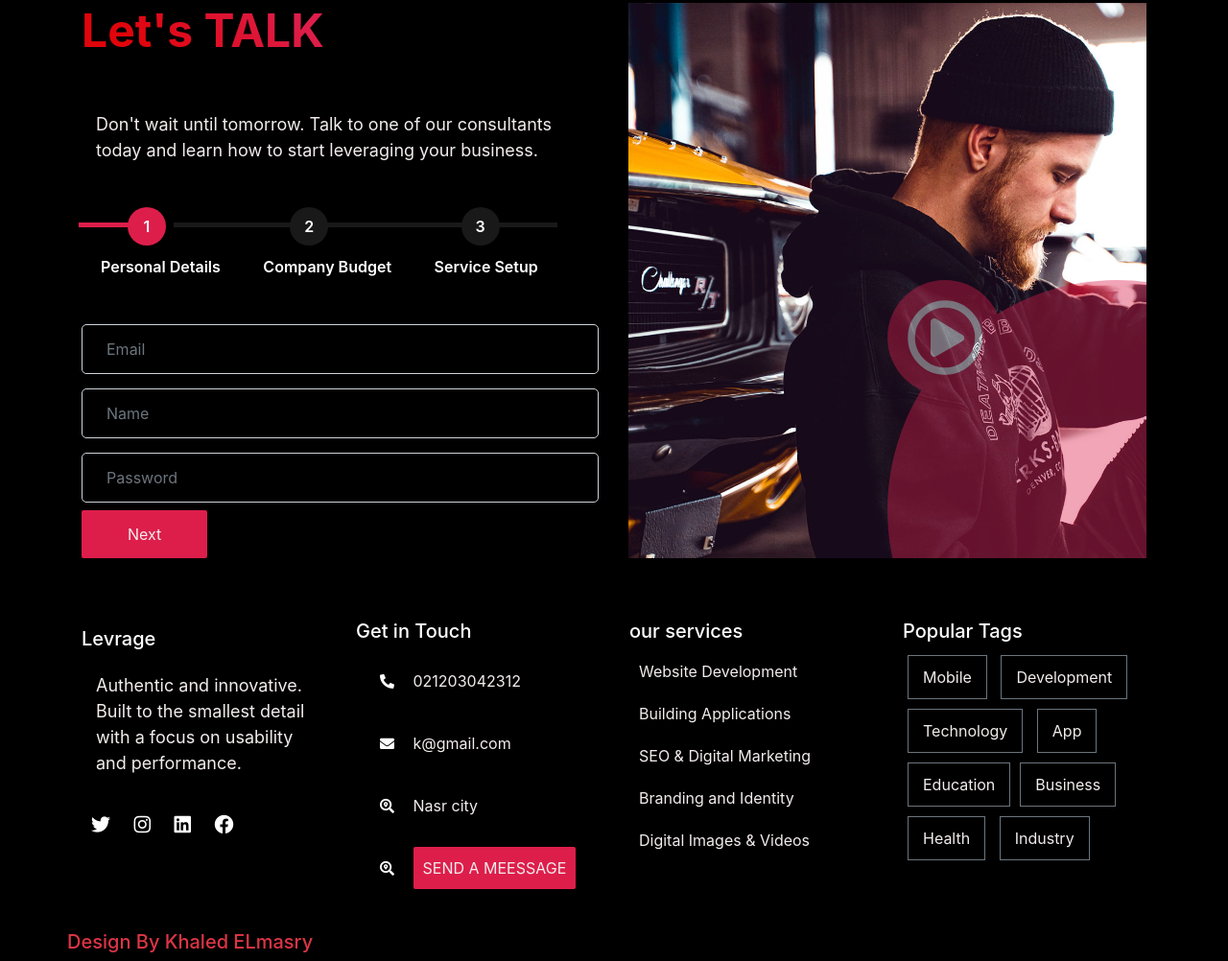
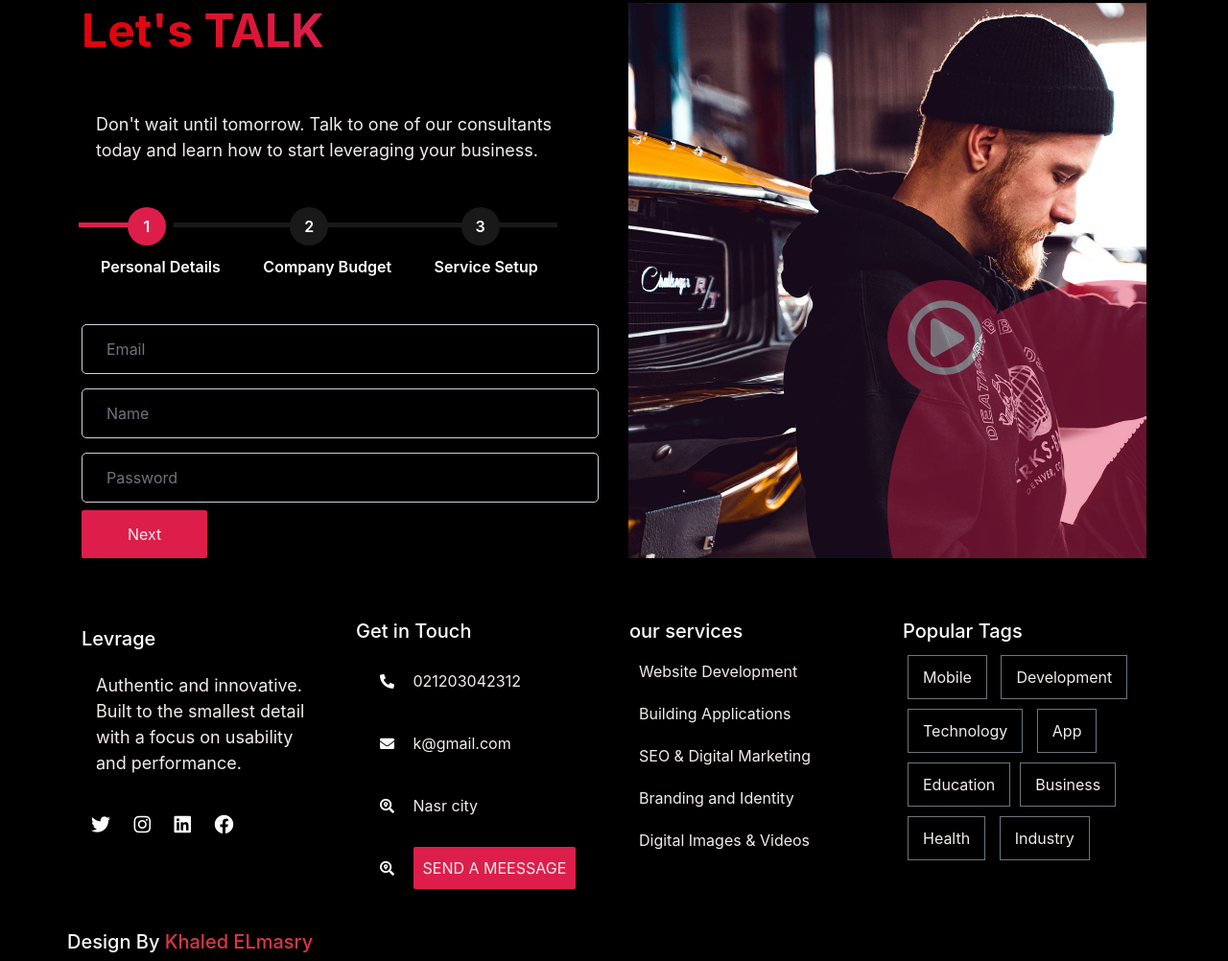
Before and after one commit to k801/la-verage, a plain HTML site: page index.html in a window 1280 px wide. Shown: the part 5409-6411 px from the top of the page at 96% size. Drawn offline with nearby package versions, Linux system fonts and the light colour scheme; a web font is replaced by a local one.

Commit message:
Update index.html

```diff
--- a/index.html
+++ b/index.html
@@ -834,7 +834,7 @@ BUY NOW
 
     </div>
 
-  <h5 class="text-danger"> Design By Khaled ELmasry</h5>
+  <h5 class="text-light"> Design By <span class="text-danger">Khaled ELmasry</span></h5>
 </div>
 
 
```
